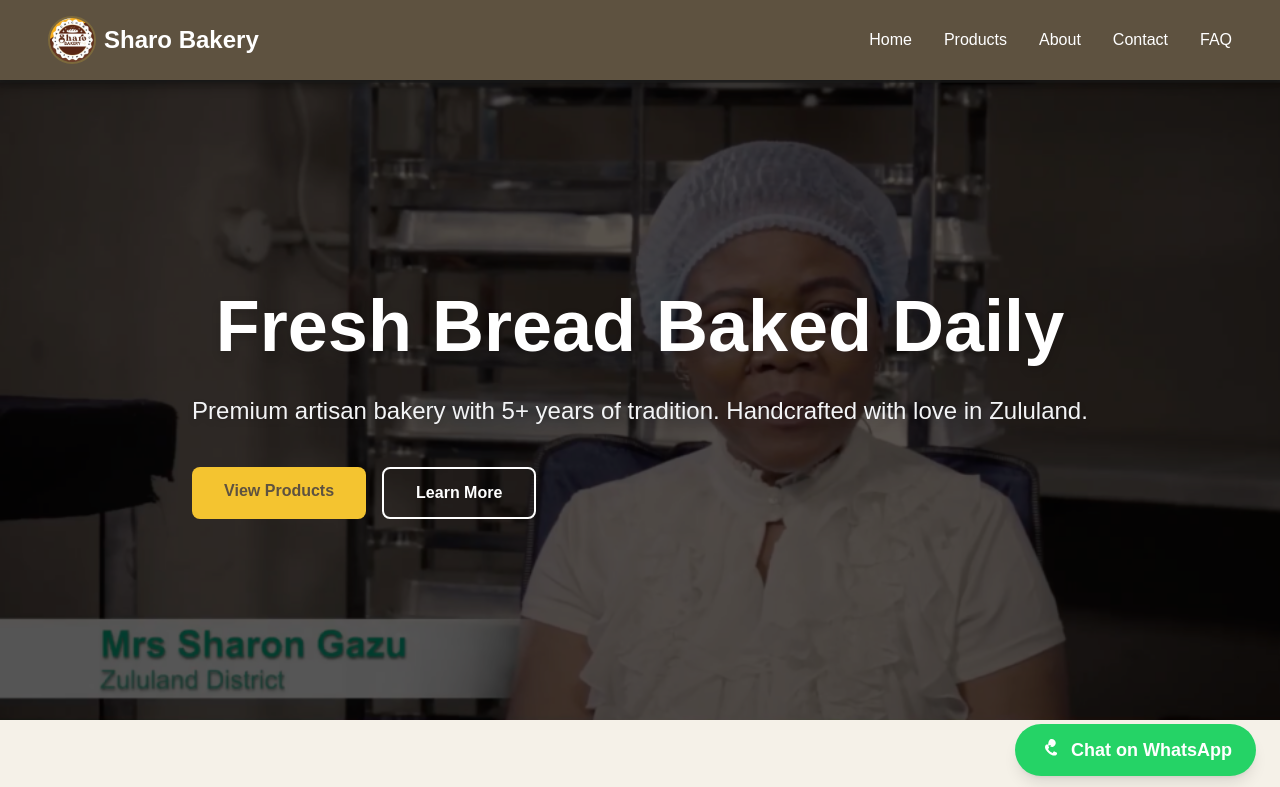
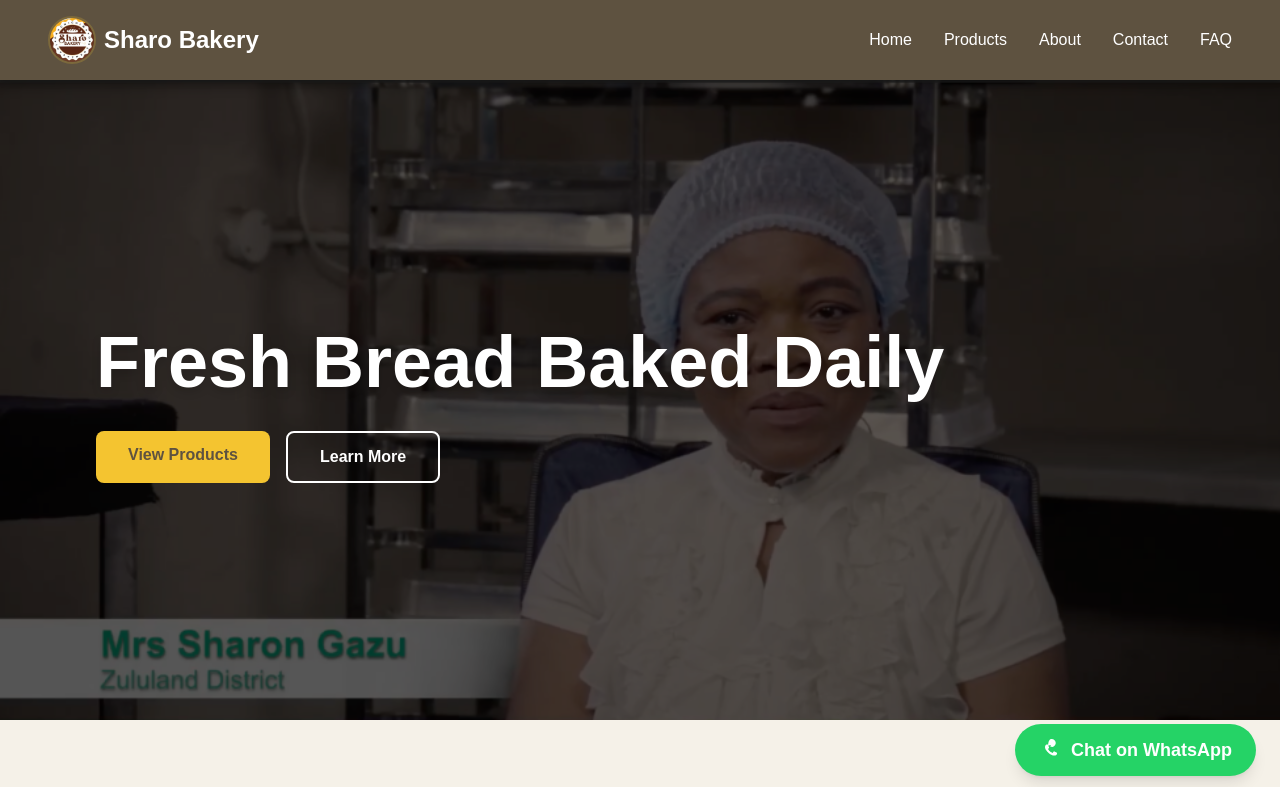
Before and after one commit to futurenowonline-ux/sharo-bakery-website, a Next.js app: page / in a window 1280 px wide. Shown: the top 787 px of the page. Built offline with nearby package versions, Linux system fonts and the light colour scheme.

Commit message:
Style: Left align Hero text and remove old subheading

```diff
--- a/app/components/Hero.tsx
+++ b/app/components/Hero.tsx
@@ -22,25 +22,23 @@ export default function Hero({
             {/* Darker overlay for better contrast with real photo */}
             <div className="absolute inset-0 bg-black/60"></div>
 
-            {/* Text Content Overlay */}
-            <div className="relative z-10 flex items-center justify-center h-full px-4 text-center md:px-16 lg:px-24">
+            {/* Text Content Overlay - Left Aligned */}
+            <div className="relative z-10 flex h-full items-center justify-start px-4 text-left md:px-16 lg:px-24">
                 <div className="max-w-4xl">
-                    <h1 className="text-5xl md:text-7xl font-extrabold text-white mb-6 leading-tight drop-shadow-lg">
+                    <h1 className="mb-6 text-5xl font-extrabold leading-tight text-white drop-shadow-lg md:text-7xl">
                         {headline}
                     </h1>
-                    <p className="text-xl md:text-2xl text-gray-100 mb-10 font-medium drop-shadow-md">
-                        {subheading}
-                    </p>
+                    {/* Subheading removed as per request */}
                     <div className="flex gap-4">
                         <Link
                             href="/products"
-                            className="inline-block bg-sharo-gold text-sharo-brown px-8 py-3 font-bold rounded-lg hover:opacity-90 transition"
+                            className="inline-block rounded-lg bg-sharo-gold px-8 py-3 font-bold text-sharo-brown transition hover:opacity-90"
                         >
                             View Products
                         </Link>
                         <Link
                             href="/about"
-                            className="inline-block border-2 border-white text-white px-8 py-3 font-bold rounded-lg hover:bg-white hover:text-sharo-brown transition"
+                            className="inline-block rounded-lg border-2 border-white px-8 py-3 font-bold text-white transition hover:bg-white hover:text-sharo-brown"
                         >
                             Learn More
                         </Link>
```
